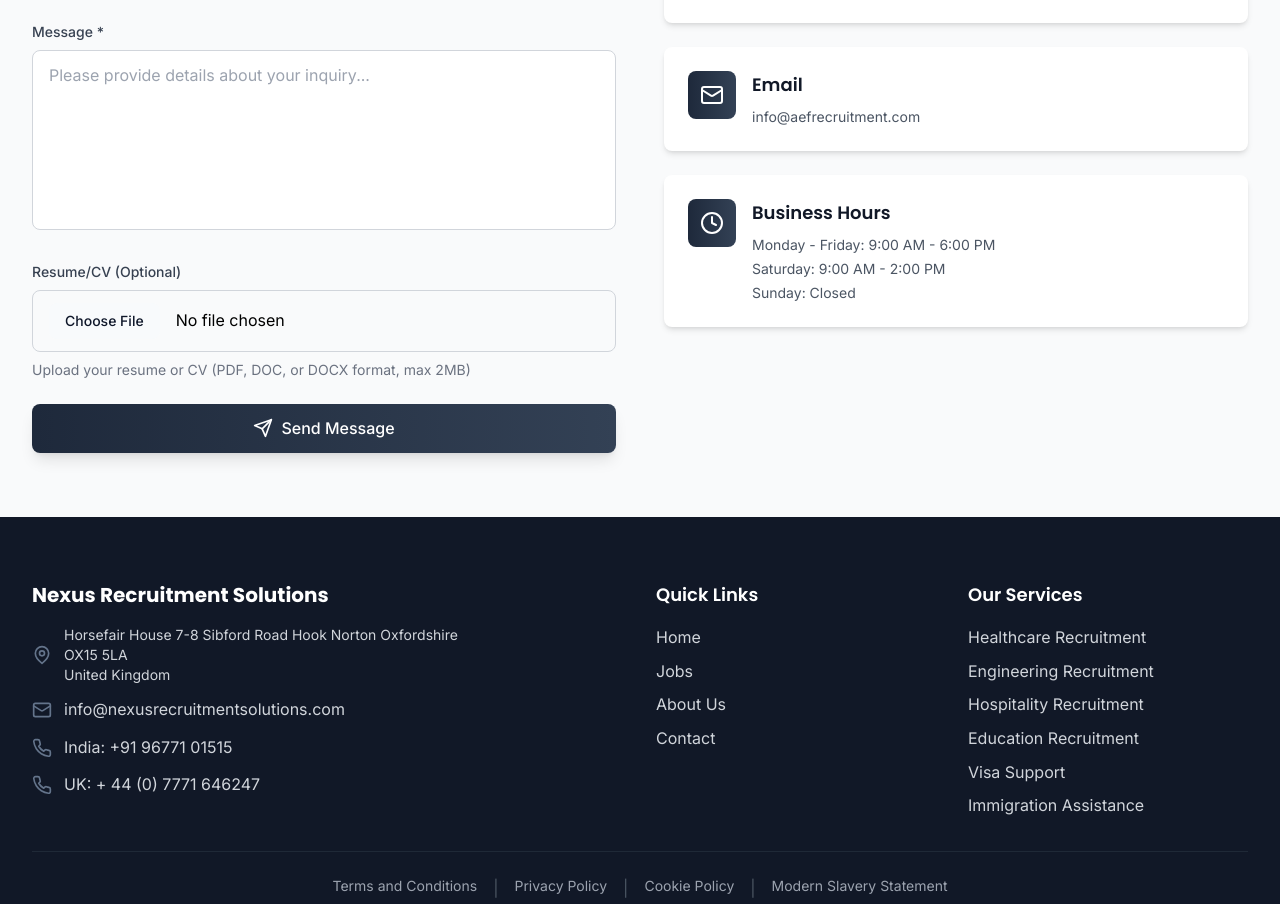
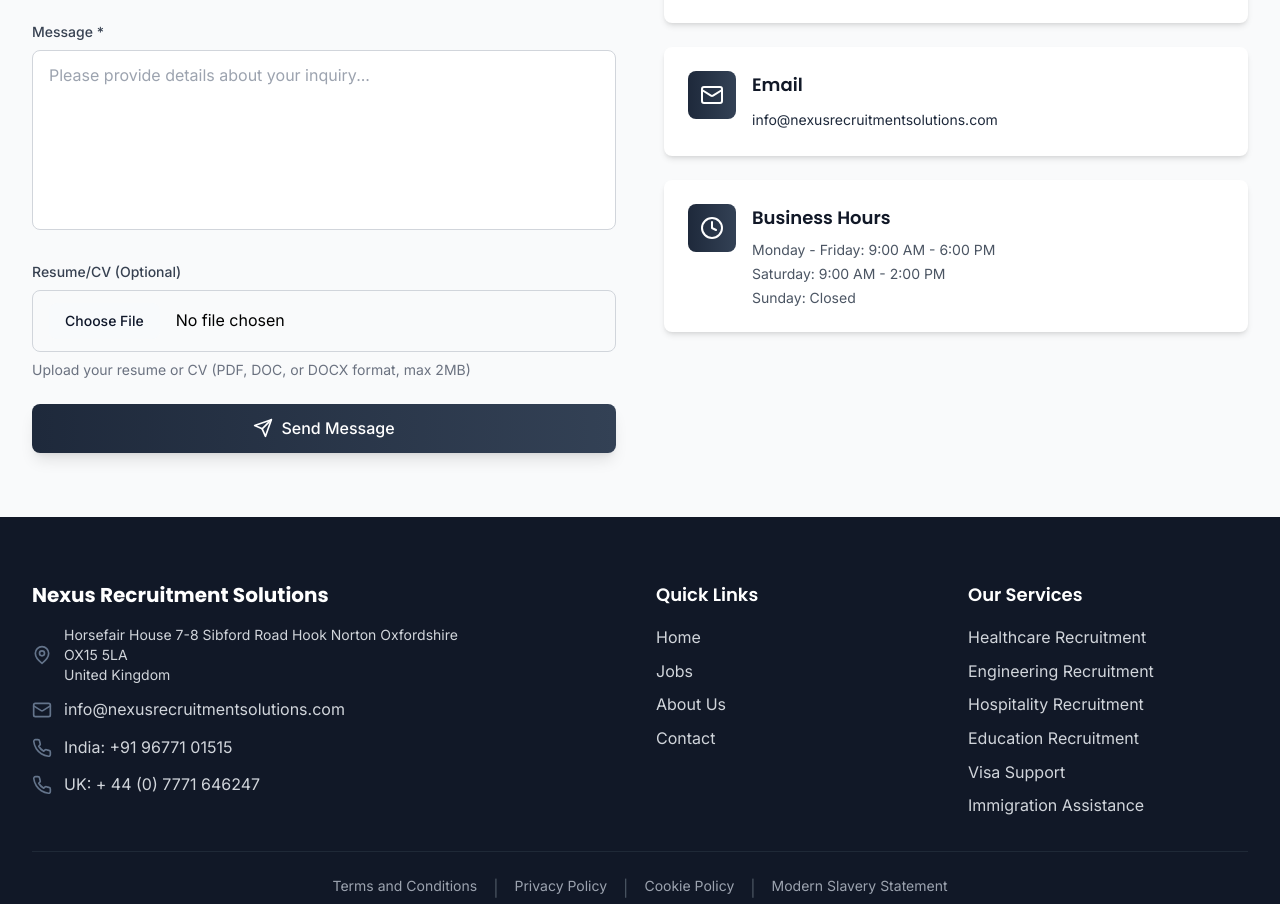
Before and after one commit to eddierock1994/AEF-UK, a React (Vite) app: page /contact in a window 1280 px wide. Shown: the part 830-1734 px from the top of the page. Built offline with nearby package versions, Linux system fonts and the light colour scheme.

Commit message:
Updated email

```diff
--- a/src/pages/Contact.jsx
+++ b/src/pages/Contact.jsx
@@ -117,7 +117,7 @@
     {
       icon: Mail,
       title: 'Email',
-      details: ['info@aefrecruitment.com']
+      details: ['info@nexusrecruitmentsolutions.com']
     },
     {
       icon: Clock,
@@ -404,9 +404,19 @@
                           </h3>
                           <div className="space-y-1">
                             {info.details.map((detail, idx) => (
-                              <p key={idx} className="text-gray-600 text-sm">
-                                {detail}
-                              </p>
+                              info.title === 'Email' ? (
+                                <a
+                                  key={idx}
+                                  href={`mailto:${detail}`}
+                                  className="text-primary-600 hover:text-primary-700 text-sm transition-colors"
+                                >
+                                  {detail}
+                                </a>
+                              ) : (
+                                <p key={idx} className="text-gray-600 text-sm">
+                                  {detail}
+                                </p>
+                              )
                             ))}
                           </div>
                         </div>
```
